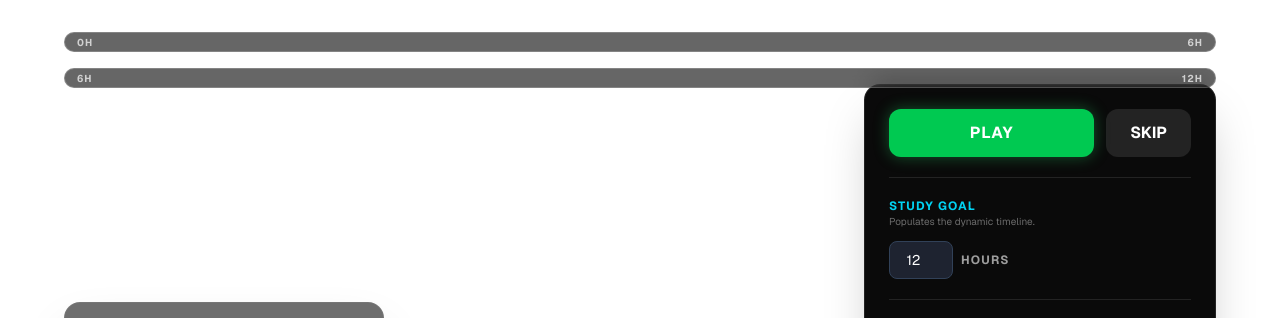
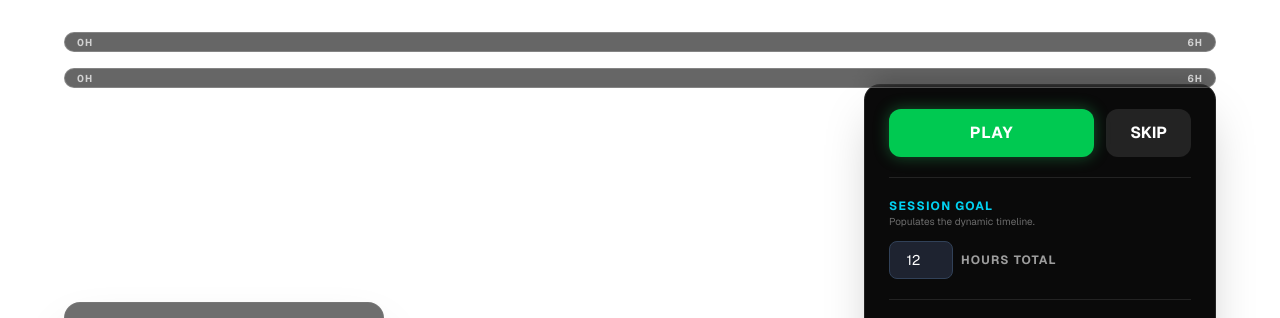
Before and after one commit to myselfprince/POMODORO_APP, a Next.js app: page /obs in a window 1280 px wide. Shown: the top 318 px of the page. Built offline with nearby package versions, Linux system fonts and the light colour scheme.

Commit message:
improved the timeline

```diff
--- a/app/obs/page.js
+++ b/app/obs/page.js
@@ -31,7 +31,7 @@ export default function ObsOverlay() {
   const [volume, setVolume] = useState(0.5);
 
   // New Tracking State
-  const [sessionHistory, setSessionHistory] = useState([]); // Tracks chronological blocks: { phase, duration }
+  const [accumulatedTotalSeconds, setAccumulatedTotalSeconds] = useState(0);
   const [sessionsCompleted, setSessionsCompleted] = useState(0);
 
   const targetTimeRef = useRef(null);
@@ -75,7 +75,7 @@ export default function ObsOverlay() {
           setPhase("study");
           setCurrentDuration(initialDuration);
           setIsRunning(false);
-          setSessionHistory([]);
+          setAccumulatedTotalSeconds(0);
           setSessionsCompleted(0);
           const initialSeconds = initialDuration * 60;
           setTimeLeft(initialSeconds);
@@ -83,13 +83,14 @@ export default function ObsOverlay() {
 
           saveState({
             phase: "study", currentDuration: initialDuration, isRunning: false,
-            sessionHistory: [], sessionsCompleted: 0, pauseTimeLeft: initialSeconds, targetTime: null
+            accumulatedTotalSeconds: 0, sessionsCompleted: 0, pauseTimeLeft: initialSeconds, targetTime: null
           });
         } else {
           setPhase(parsed.phase || "study");
           setCurrentDuration(parsed.currentDuration || 60);
           setIsRunning(parsed.isRunning || false);
-          setSessionHistory(parsed.sessionHistory || []);
+          // Fallback to accumulatedStudySeconds for backwards compatibility if you just updated
+          setAccumulatedTotalSeconds(parsed.accumulatedTotalSeconds || parsed.accumulatedStudySeconds || 0);
           setSessionsCompleted(parsed.sessionsCompleted || 0);
 
           if (parsed.volume !== undefined) {
@@ -119,7 +120,7 @@ export default function ObsOverlay() {
         saveState({
           defaultStudyStr: "60", defaultBreakStr: "15", longBreakStr: "30", targetHoursStr: "12",
           phase: "study", currentDuration: 60, isRunning: false, pauseTimeLeft: initialSeconds,
-          volume: 0.5, sessionHistory: [], sessionsCompleted: 0
+          volume: 0.5, accumulatedTotalSeconds: 0, sessionsCompleted: 0
         });
       }
     }
@@ -142,13 +143,13 @@ export default function ObsOverlay() {
         setCurrentDuration(resetDuration);
         setTimeLeft(resetDuration * 60);
         pauseTimeLeftRef.current = resetDuration * 60;
-        setSessionHistory([]);
+        setAccumulatedTotalSeconds(0);
         setSessionsCompleted(0);
         setProgress(0);
         saveState({
             isRunning: false, phase: "study", currentDuration: resetDuration,
             pauseTimeLeft: resetDuration * 60, targetTime: null,
-            sessionHistory: [], sessionsCompleted: 0
+            accumulatedTotalSeconds: 0, sessionsCompleted: 0
         });
         return;
     }
@@ -171,11 +172,12 @@ export default function ObsOverlay() {
       let nextDurationMins = 1;
       let newSessions = sessionsCompleted;
 
-      // Save completed phase to history
-      const newHistory = [...sessionHistory, { phase, duration: currentDuration * 60 }];
+      // Add completed time to total (Study AND Breaks)
+      let newAccum = accumulatedTotalSeconds + (currentDuration * 60);
 
       if (phase === "study") {
         newSessions += 1;
+
         // 4th Session = Long Break, otherwise normal Break
         if (newSessions > 0 && newSessions % 4 === 0) {
           nextPhase = "longBreak";
@@ -192,7 +194,7 @@ export default function ObsOverlay() {
       setPhase(nextPhase);
       setCurrentDuration(nextDurationMins);
       setSessionsCompleted(newSessions);
-      setSessionHistory(newHistory);
+      setAccumulatedTotalSeconds(newAccum);
 
       const nextDurationSeconds = nextDurationMins * 60;
       const newTarget = Date.now() + nextDurationSeconds * 1000;
@@ -202,13 +204,13 @@ export default function ObsOverlay() {
 
       saveState({
         phase: nextPhase, currentDuration: nextDurationMins, targetTime: newTarget,
-        pauseTimeLeft: nextDurationSeconds, sessionHistory: newHistory,
+        pauseTimeLeft: nextDurationSeconds, accumulatedTotalSeconds: newAccum,
         sessionsCompleted: newSessions
       });
     } else {
       requestRef.current = requestAnimationFrame(tick);
     }
-  }, [isRunning, phase, currentDuration, defaultStudyStr, defaultBreakStr, longBreakStr, sessionHistory, sessionsCompleted]);
+  }, [isRunning, phase, currentDuration, defaultStudyStr, defaultBreakStr, longBreakStr, accumulatedTotalSeconds, sessionsCompleted]);
 
   useEffect(() => {
     if (isRunning) {
@@ -237,15 +239,12 @@ export default function ObsOverlay() {
     let nextDurationMins = 1;
     let newSessions = sessionsCompleted;
 
-    // Save partially completed phase to history if there is any elapsed time
-    const elapsed = (currentDuration * 60) - timeLeft;
-    const newHistory = [...sessionHistory];
-    if (elapsed > 0) {
-      newHistory.push({ phase, duration: elapsed });
-    }
+    // Add only the time we actually spent before skipping
+    let newAccum = accumulatedTotalSeconds + Math.max(0, (currentDuration * 60) - timeLeft);
 
     if (phase === "study") {
       newSessions += 1;
+
       if (newSessions > 0 && newSessions % 4 === 0) {
         nextPhase = "longBreak";
         nextDurationMins = parseInt(longBreakStr) || 30;
@@ -261,7 +260,7 @@ export default function ObsOverlay() {
     setPhase(nextPhase);
     setCurrentDuration(nextDurationMins);
     setSessionsCompleted(newSessions);
-    setSessionHistory(newHistory);
+    setAccumulatedTotalSeconds(newAccum);
 
     const nextDurationSeconds = nextDurationMins * 60;
     setTimeLeft(nextDurationSeconds);
@@ -275,18 +274,15 @@ export default function ObsOverlay() {
     }
     saveState({
       phase: nextPhase, currentDuration: nextDurationMins, pauseTimeLeft: nextDurationSeconds,
-      targetTime: newTargetTime, sessionHistory: newHistory, sessionsCompleted: newSessions
+      targetTime: newTargetTime, accumulatedTotalSeconds: newAccum, sessionsCompleted: newSessions
     });
   };
 
   const handleStartCustom = (targetPhase, minutesStr) => {
-    // Record current phase elapsed time before switching
-    const elapsed = (currentDuration * 60) - timeLeft;
-    const newHistory = [...sessionHistory];
-    if (elapsed > 0) {
-      newHistory.push({ phase, duration: Math.floor(elapsed) });
-    }
-    setSessionHistory(newHistory);
+    // Preserve the time already spent in the current phase before overriding
+    const elapsed = Math.max(0, (currentDuration * 60) - timeLeft);
+    const newAccum = accumulatedTotalSeconds + elapsed;
+    setAccumulatedTotalSeconds(newAccum);
 
     const validMinutes = parseInt(minutesStr) || 1;
     setPhase(targetPhase);
@@ -301,9 +297,10 @@ export default function ObsOverlay() {
       newTargetTime = Date.now() + seconds * 1000;
       targetTimeRef.current = newTargetTime;
     }
+
     saveState({
         phase: targetPhase, currentDuration: validMinutes, pauseTimeLeft: seconds,
-      targetTime: newTargetTime, sessionHistory: newHistory
+        targetTime: newTargetTime, accumulatedTotalSeconds: newAccum
     });
   };
 
@@ -354,6 +351,7 @@ export default function ObsOverlay() {
     theme = { color: "text-emerald-400", bg: "bg-emerald-500", shadow: "drop-shadow-[0_0_15px_rgba(16,185,129,0.5)]", label: "LONG BREAK" };
   }
 
+  // Figure out the next phase text dynamically
   let nextPhaseText = "";
   if (phase === "study") {
     nextPhaseText = (sessionsCompleted + 1) % 4 === 0
@@ -363,89 +361,44 @@ export default function ObsOverlay() {
     nextPhaseText = `Study (${defaultStudyStr || 0}m)`;
   }
 
-  // --- MULTI-PHASE TIMELINE LOGIC ---
+  // --- TIMELINE LOGIC ---
+  // Real-time calculation of total seconds (past accumulated + ongoing session time)
+  const displayTotalSeconds = accumulatedTotalSeconds + Math.max(0, (currentDuration * 60) - timeLeft);
   const targetHoursNum = parseFloat(targetHoursStr) || 12;
 
-  // 1. Build the full chronological list of elapsed segments
-  const currentElapsed = Math.max(0, (currentDuration * 60) - timeLeft);
-  const fullTimeline = [...sessionHistory];
-  if (currentElapsed > 0) {
-    fullTimeline.push({ phase, duration: currentElapsed });
+  // Split logic: If target > 8 hours, split evenly into chunks
+  let chunks = [];
+  if (targetHoursNum > 8) {
+    const half = Math.ceil(targetHoursNum / 2);
+    chunks = [half, targetHoursNum - half];
+  } else {
+    chunks = [targetHoursNum];
   }
 
-  // 2. Determine how many timelines/bars to show
-  let barsConfig = [];
-  if (targetHoursNum > 8) {
-    const half = Math.ceil(targetHoursNum / 2);
-    barsConfig = [
-      { labelStart: "0h", labelEnd: `${half}h`, capacity: half * 3600 },
-      { labelStart: `${half}h`, labelEnd: `${targetHoursNum}h`, capacity: (targetHoursNum - half) * 3600 }
-    ];
-  } else {
-    barsConfig = [
-      { labelStart: "0h", labelEnd: `${targetHoursNum}h`, capacity: targetHoursNum * 3600 }
-    ];
-  }
-
-  // 3. Distribute segments across the timeline bars
-  let queue = fullTimeline.map(t => ({ ...t })); // Deep copy so we can safely split chunks
-
-  const renderedBars = barsConfig.map((bar) => {
-    let remainingCapacity = bar.capacity;
-    const segments = [];
-
-    while (queue.length > 0 && remainingCapacity > 0) {
-      const item = queue[0];
-      if (item.duration <= remainingCapacity) {
-        // Fits entirely in current bar
-        segments.push({ phase: item.phase, duration: item.duration });
-        remainingCapacity -= item.duration;
-        queue.shift(); // Remove from queue
-      } else {
-        // Too big, split it
-        segments.push({ phase: item.phase, duration: remainingCapacity });
-        queue[0].duration -= remainingCapacity; // Keep remainder in queue for next bar
-        remainingCapacity = 0; // Bar is full
-      }
-    }
-    return { ...bar, segments };
-  });
+  let remainingDisplay = displayTotalSeconds;
 
   return (
     <div className="w-screen h-screen bg-transparent flex items-center justify-between px-16 font-sans overflow-hidden relative">
 
-      {/* 🚀 DYNAMIC MULTI-SEGMENT PROGRESS TIMELINE 🚀 */}
+      {/* 🚀 DYNAMIC PROGRESS TIMELINE 🚀 */}
       <div className="absolute top-8 left-0 w-full px-16 flex flex-col gap-4 z-50 pointer-events-none">
-        {renderedBars.map((bar, i) => (
-          <div key={i} className="w-full h-5 bg-black/60 border border-white/20 rounded-full overflow-hidden backdrop-blur-md shadow-2xl relative flex">
-            {/* Labels */}
-            <div className="absolute left-3 top-1/2 -translate-y-1/2 text-[10px] font-bold text-white/70 uppercase tracking-widest z-10">{bar.labelStart}</div>
-            <div className="absolute right-3 top-1/2 -translate-y-1/2 text-[10px] font-bold text-white/70 uppercase tracking-widest z-10">{bar.labelEnd}</div>
-
-            {/* Render chronologic segments inline */}
-            {bar.segments.map((seg, idx) => {
-              const pct = (seg.duration / bar.capacity) * 100;
-
-              // Colors for different phases
-              let segmentClass = "";
-              if (seg.phase === "study") {
-                segmentClass = "bg-blue-500 shadow-[0_0_15px_rgba(59,130,246,0.5)] z-0";
-              } else if (seg.phase === "break") {
-                segmentClass = "bg-amber-400/90 shadow-[0_0_10px_rgba(251,191,36,0.4)] z-0 opacity-80 border-l border-r border-black/30";
-              } else if (seg.phase === "longBreak") {
-                segmentClass = "bg-emerald-400/90 shadow-[0_0_10px_rgba(52,211,153,0.4)] z-0 opacity-80 border-l border-r border-black/30";
-              }
+        {chunks.map((chunkHrs, i) => {
+          const capacitySeconds = chunkHrs * 3600;
+          const filledSeconds = Math.min(Math.max(remainingDisplay, 0), capacitySeconds);
+          remainingDisplay -= filledSeconds;
+          const pct = (filledSeconds / capacitySeconds) * 100;
 
           return (
+            <div key={i} className="w-full h-5 bg-black/60 border border-white/20 rounded-full overflow-hidden backdrop-blur-md shadow-2xl relative">
+              <div className="absolute left-3 top-1/2 -translate-y-1/2 text-[10px] font-bold text-white/70 uppercase tracking-widest z-10">0h</div>
+              <div className="absolute right-3 top-1/2 -translate-y-1/2 text-[10px] font-bold text-white/70 uppercase tracking-widest z-10">{chunkHrs}h</div>
               <div
-                  key={idx}
-                  className={`h-full transition-all duration-1000 ease-linear ${segmentClass}`}
+                className="h-full bg-gradient-to-r from-blue-500 to-cyan-400 transition-all duration-1000 ease-linear shadow-[0_0_15px_rgba(56,189,248,0.6)]"
                 style={{ width: `${pct}%` }}
               />
+            </div>
           );
         })}
-          </div>
-        ))}
       </div>
 
       {/* LEFT: TIMER DISPLAY */}
@@ -494,7 +447,7 @@ export default function ObsOverlay() {
         {/* Study Target */}
         <div className="flex flex-col gap-2">
             <div>
-              <p className="text-xs text-cyan-400 font-bold uppercase tracking-widest">Study Goal</p>
+              <p className="text-xs text-cyan-400 font-bold uppercase tracking-widest">Session Goal</p>
               <p className="text-[10px] text-white/40 mb-1">Populates the dynamic timeline.</p>
             </div>
             <div className="flex gap-2 items-center">
@@ -504,7 +457,7 @@ export default function ObsOverlay() {
                   onChange={(e) => handleDefaultChange("targetHours", e.target.value)}
                   className="w-16 bg-[#1e2330] border border-slate-700 text-white text-center p-2 rounded-lg outline-none focus:border-cyan-500 transition text-sm"
                 />
-                <span className="text-xs text-white/60 font-bold uppercase tracking-widest">Hours</span>
+                <span className="text-xs text-white/60 font-bold uppercase tracking-widest">Hours Total</span>
             </div>
         </div>
 
```
Lines whose indentation alone changed are shown as unchanged.
